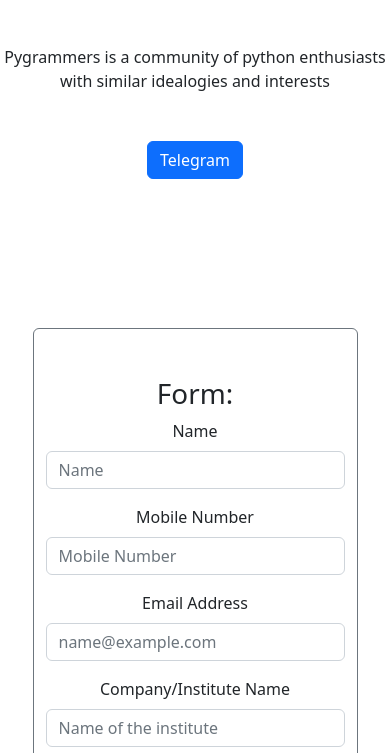
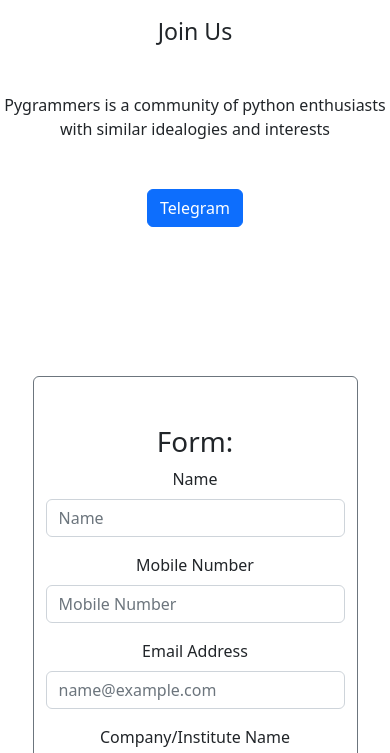
Before and after one commit to sreehariv-code/Bootstrap-5, a plain HTML site: page index.html in a window 390 px wide. Shown: the part 165-918 px from the top of the page. Drawn offline with nearby package versions, Linux system fonts and the light colour scheme.

Commit message:
added new styles

```diff
--- a/css/style.css
+++ b/css/style.css
@@ -4,3 +4,9 @@ html {
 section {
   padding-top: 133px;
 }
+
+@media screen and (max-width: 1214px) {
+  .carousel-container {
+    padding-top: 5em;
+  }
+}
--- a/index.html
+++ b/index.html
@@ -46,7 +46,7 @@
                 </div>
         </nav>
     </header>
-    <main class="container-fluid w-100 p-0">
+    <main class="container-fluid w-100  p-xl-0 p-0 pt-5 carousel-container">
         <div id="carouselExampleIndicators" class="carousel slide" data-bs-ride="true">
             <div class="carousel-indicators">
                 <button type="button" data-bs-target="#carouselExampleIndicators" data-bs-slide-to="0" class="active"
```
